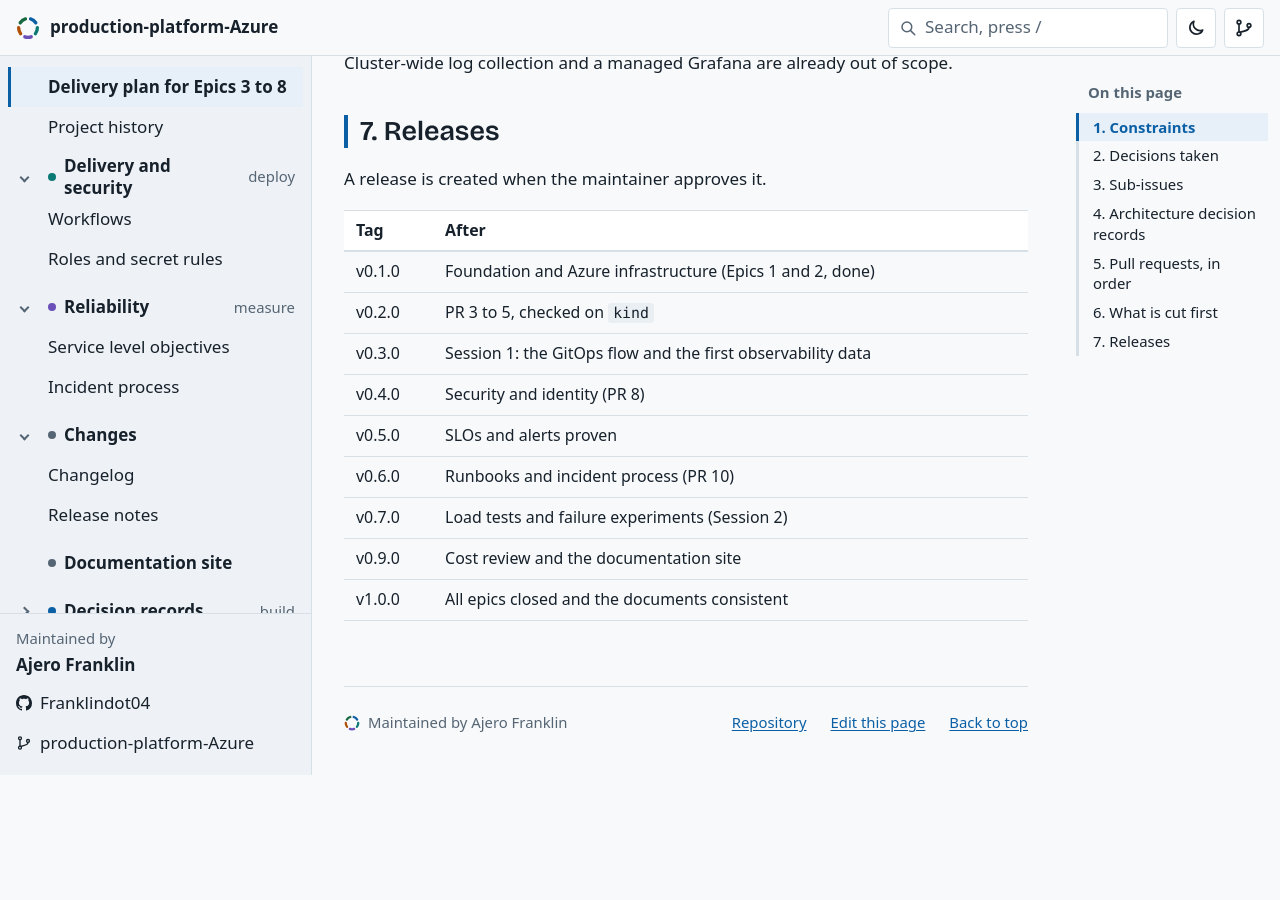
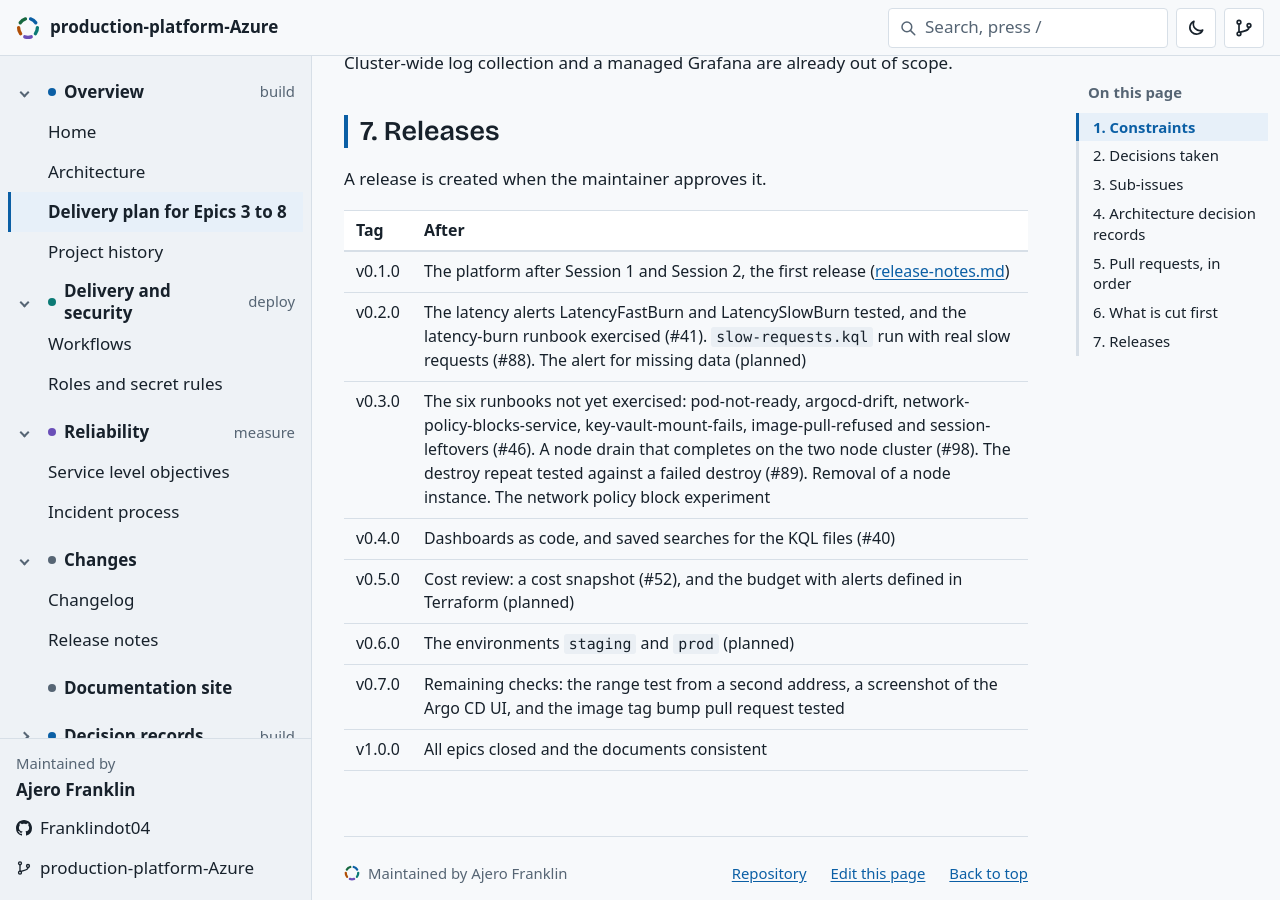
Before and after one commit to Franklindot04/production-platform-Azure, a Jekyll site: the page built from docs/plan.md, in a window 1280 px wide and 900 px high, scrolled down 5360 px. Built offline with Jekyll 4.4.1, drawn with Linux system fonts in a browser that asks for light colours; some web fonts are replaced; our own code applies the rules of GitHub Pages for plain Markdown files; before the commit the page ends 6135 px from its top, so only the background shows below that; some of the changed text lies outside the part shown.

Commit message:
update the plan status and the release table for v0.1.0 (#51)

```diff
--- a/docs/plan.md
+++ b/docs/plan.md
@@ -1,6 +1,6 @@
 # Delivery plan for Epics 3 to 8
 
-Status: planned. None of the work below is done, except where an issue is marked closed.
+Status: [Session 1](sessions/session-1-results.md) and [Session 2](sessions/session-2-results.md) have run. For the other work below, only an issue that is marked closed is done.
 
 The plan covers the Kubernetes platform, delivery, observability, security, incident handling and reliability work. It is built around two limits: the cluster exists only during a live session, and the target subscription has a regional vCPU quota of 4 in `swedencentral` (ADR 0003).
 
@@ -144,12 +144,11 @@ A release is created when the maintainer approves it.
 
 | Tag | After |
 |---|---|
-| v0.1.0 | Foundation and Azure infrastructure (Epics 1 and 2, done) |
-| v0.2.0 | PR 3 to 5, checked on `kind` |
-| v0.3.0 | Session 1: the GitOps flow and the first observability data |
-| v0.4.0 | Security and identity (PR 8) |
-| v0.5.0 | SLOs and alerts proven |
-| v0.6.0 | Runbooks and incident process (PR 10) |
-| v0.7.0 | Load tests and failure experiments (Session 2) |
-| v0.9.0 | Cost review and the documentation site |
+| v0.1.0 | The platform after Session 1 and Session 2, the first release ([release-notes.md](release-notes.md)) |
+| v0.2.0 | The latency alerts LatencyFastBurn and LatencySlowBurn tested, and the latency-burn runbook exercised (#41). `slow-requests.kql` run with real slow requests (#88). The alert for missing data (planned) |
+| v0.3.0 | The six runbooks not yet exercised: pod-not-ready, argocd-drift, network-policy-blocks-service, key-vault-mount-fails, image-pull-refused and session-leftovers (#46). A node drain that completes on the two node cluster (#98). The destroy repeat tested against a failed destroy (#89). Removal of a node instance. The network policy block experiment |
+| v0.4.0 | Dashboards as code, and saved searches for the KQL files (#40) |
+| v0.5.0 | Cost review: a cost snapshot (#52), and the budget with alerts defined in Terraform (planned) |
+| v0.6.0 | The environments `staging` and `prod` (planned) |
+| v0.7.0 | Remaining checks: the range test from a second address, a screenshot of the Argo CD UI, and the image tag bump pull request tested |
 | v1.0.0 | All epics closed and the documents consistent |
```
